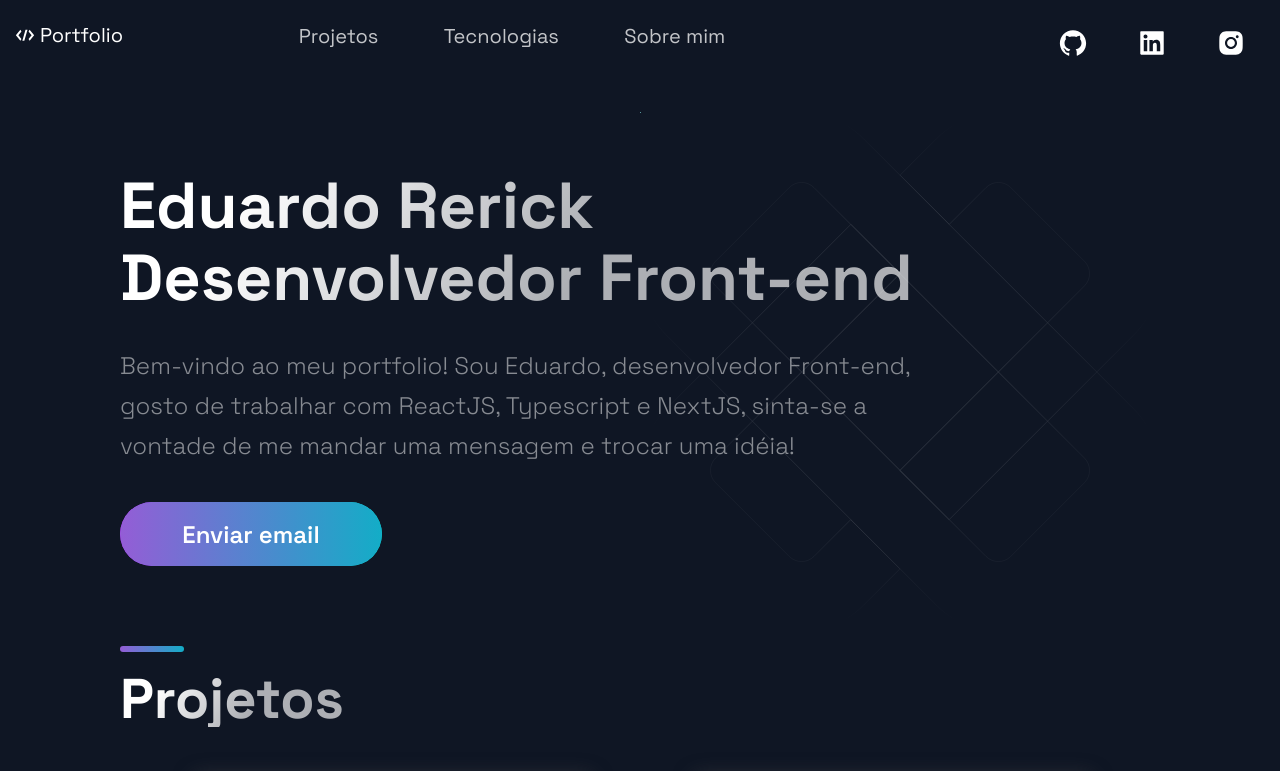
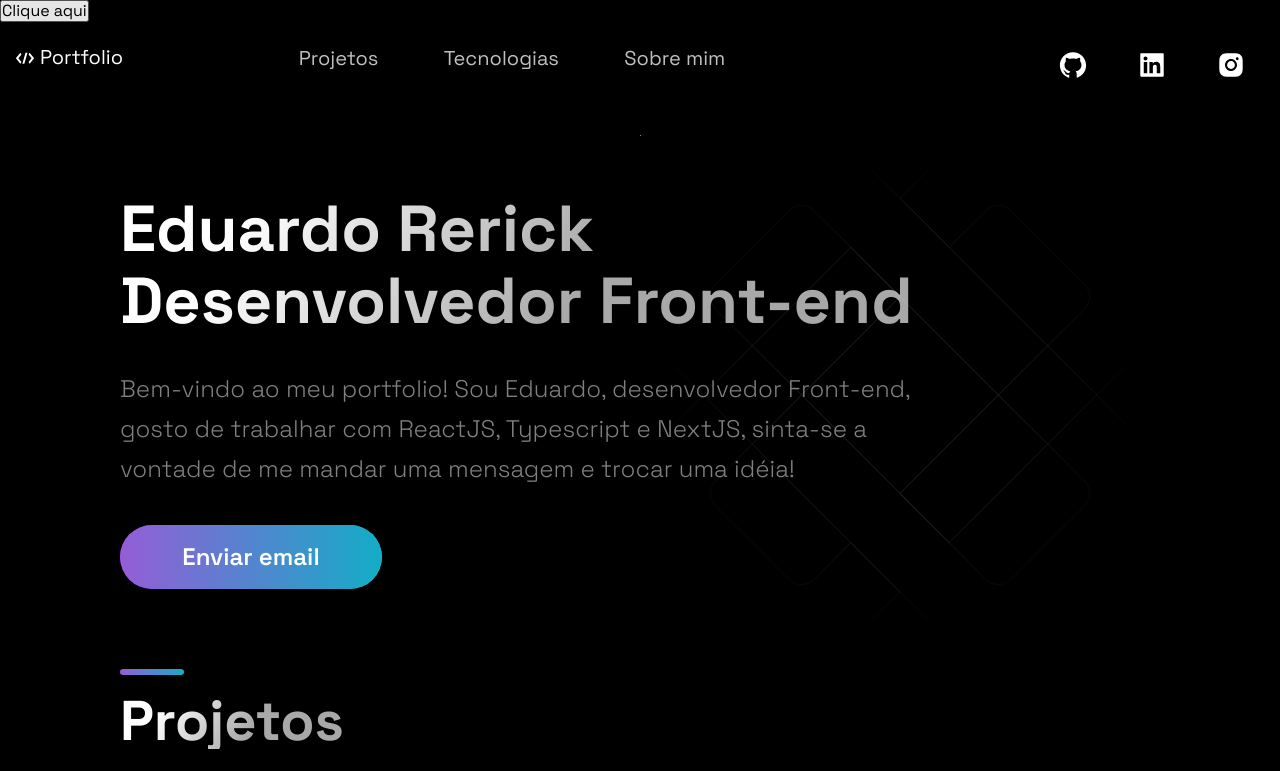
Before and after one commit to eduardorerick/portfolio, a Next.js app: page / in a window 1280 px wide. Shown: the top 771 px of the page. Built offline with nearby package versions, Linux system fonts and the light colour scheme.

Commit message:
added dark mode

```diff
--- /dev/null
+++ b/src/styles/ToggleBtn.js
@@ -0,0 +1,11 @@
+import React from 'react'
+
+export const ToggleButton = ({toggleTheme}) => {
+    return (
+        <button
+            onClick={toggleTheme}
+        >
+            Clique aqui
+        </button>
+    )
+};
--- a/src/styles/theme.js
+++ b/src/styles/theme.js
@@ -1,13 +1,29 @@
 import { ThemeProvider } from 'styled-components';
+import { useState } from 'react'
+// import theme from "../themes/default";
+import { light } from '../themes/light'
+import { dark } from '../themes/dark'
+import GlobalStyles from './globals';
+import { ToggleButton } from './ToggleBtn'
+// import usePersistedState from '../utils/usePersistedState'
 
-import theme from "../themes/default";
-import GlobalStyles from './globals';
 
-const Theme = ({ children }) => (
+
+
+const Theme = ({ children }) => {
+  const [theme, setTheme] = useState(light);
+
+  const toggleTheme = () => {
+    setTheme(theme.title === 'light' ? dark : light)
+  }
+
+  return (
   <ThemeProvider theme={theme}>
+    <ToggleButton toggleTheme={toggleTheme}/>
     <GlobalStyles />
     {children}
   </ThemeProvider>
-);
+  )
+};
 
 export default Theme;
--- /dev/null
+++ b/src/themes/dark.js
@@ -0,0 +1,23 @@
+export const dark = {
+    title:'dark',
+    // Temp fonts
+    fonts: {
+      title: "Space Grotesk, sans-serif",
+      main: "Space Grotesk, sans-serif"
+    },
+    // Colors for layout
+    colors: {
+      primary1: "#4843D9",
+      background1: "black",
+      accent1: "#3F46BF",
+      button: "#2C3673",
+      background2: "#2C3673",
+    },
+    // Breakpoints for responsive design
+    breakpoints: {
+      sm: 'screen and (max-width: 640px)',
+      md: 'screen and (max-width: 768px)',
+      lg: 'screen and (max-width: 1024px)',
+      xl: 'screen and (max-width: 1280px)'
+    },
+  }
--- /dev/null
+++ b/src/themes/light.js
@@ -0,0 +1,23 @@
+export const light = {
+  title: 'light',
+  // Temp fonts
+  fonts: {
+    title: "Space Grotesk, sans-serif",
+    main: "Space Grotesk, sans-serif"
+  },
+  // Colors for layout
+  colors: {
+    primary1: "hsl(204,23.8%,95.9%)",
+    background1: "black",
+    accent1: "hsl(34.9,98.6%,72.9%)",
+    button: "hsl(205.1,100%,36.1%)",
+    background2: "hsl(232.7,27.3%,23.7%)",
+  },
+  // Breakpoints for responsive design
+  breakpoints: {
+    sm: 'screen and (max-width: 640px)',
+    md: 'screen and (max-width: 768px)',
+    lg: 'screen and (max-width: 1024px)',
+    xl: 'screen and (max-width: 1280px)'
+  },
+}
--- /dev/null
+++ b/src/utils/usePersistedState.js
@@ -0,0 +1,21 @@
+
+import { useState, useEffect } from "react";
+
+
+function usePersistedState (key, initialState) {
+    const [state, setState] = useState(() => {
+        const storageValue = localStorage.getItem(key);
+
+        if(storageValue) {
+            return JSON.parse(storageValue)
+        } else {
+            return initialState;
+        }
+    })
+    useEffect(() => {
+        localStorage.setItem(key, JSON.stringify(state))
+    }, [key, state])
+    return [state, setState]
+}
+
+export default usePersistedState;
```
